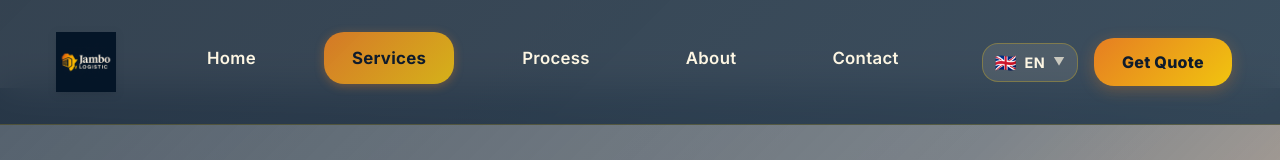
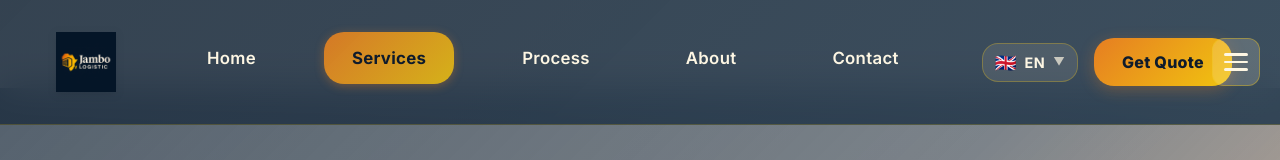
Before and after one commit to M-Sieger/Jambo-Logistic, a React (Vite) app: page / in a window 1280 px wide. Shown: the top 160 px of the page. Built offline with nearby package versions, Linux system fonts and the light colour scheme.

Commit message:
fix(header): burger menu visibility and language switcher styles

```diff
--- a/src/components/Header.module.css
+++ b/src/components/Header.module.css
@@ -153,7 +153,10 @@
 }
 .languageOption:hover { background: rgba(241,196,15,.10); color: #f1c40f; }
 .languageOptionActive { background: linear-gradient(135deg, rgba(230,126,34,.20), rgba(241,196,15,.15)); color:#fdf6e3; font-weight:700; }
-.languageLabel { font-weight: 600; }
+
+/* Separate Desktop Language Selector Styles */
+.languageOption .languageFlag { font-size: 1.1rem; }
+.languageOption .languageLabel { font-weight: 600; }
 
 .ctaButton {
   background: linear-gradient(135deg, #e67e22 0%, #f1c40f 100%);
@@ -171,7 +174,10 @@
   right: max(20px, env(safe-area-inset-right));
   top: 50%;
   transform: translateY(-50%);
-  display:flex; flex-direction:column; justify-content:center; align-items:center;
+  display: flex !important; /* Fix: Immer sichtbar auf Mobile */
+  flex-direction: column;
+  justify-content: center;
+  align-items: center;
   width: 48px; height: 48px;
   background: rgba(253,246,227,.18);
   border: 1px solid rgba(241,196,15,.40);
@@ -348,18 +354,19 @@
 }
 
 .mobileLangPill .languageFlag {
-  font-size: 1.75rem;
+  font-size: 1.75rem !important;
   line-height: 1;
 }
 .mobileLangPill .languageLabel {
-  font-weight: 700;
-  font-size: .85rem;
+  font-weight: 700 !important;
+  font-size: .85rem !important;
   letter-spacing: .3px;
   text-align: center;
 }
 
-.languageFlag { font-size: 1.1rem; }
-.languageLabel { font-weight: 700; }
+/* Desktop Language Selector Flags/Labels */
+.languageSelector .languageFlag { font-size: 1.1rem; }
+.languageSelector .languageLabel { font-weight: 700; }
 
 /* Mobile CTA im Overlay */
 .mobileCta{
```
